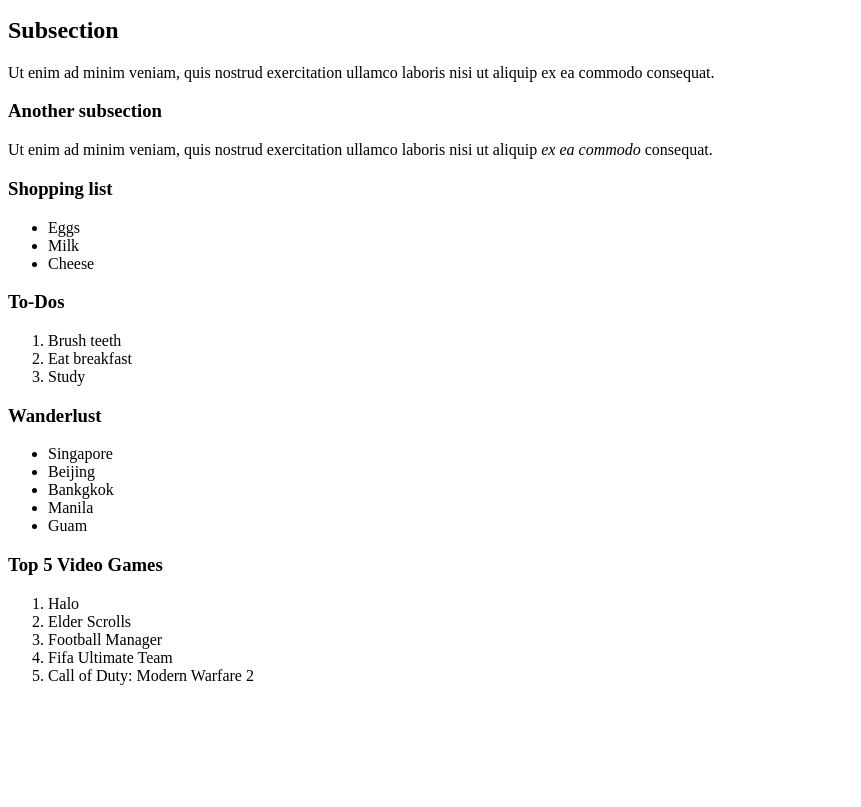
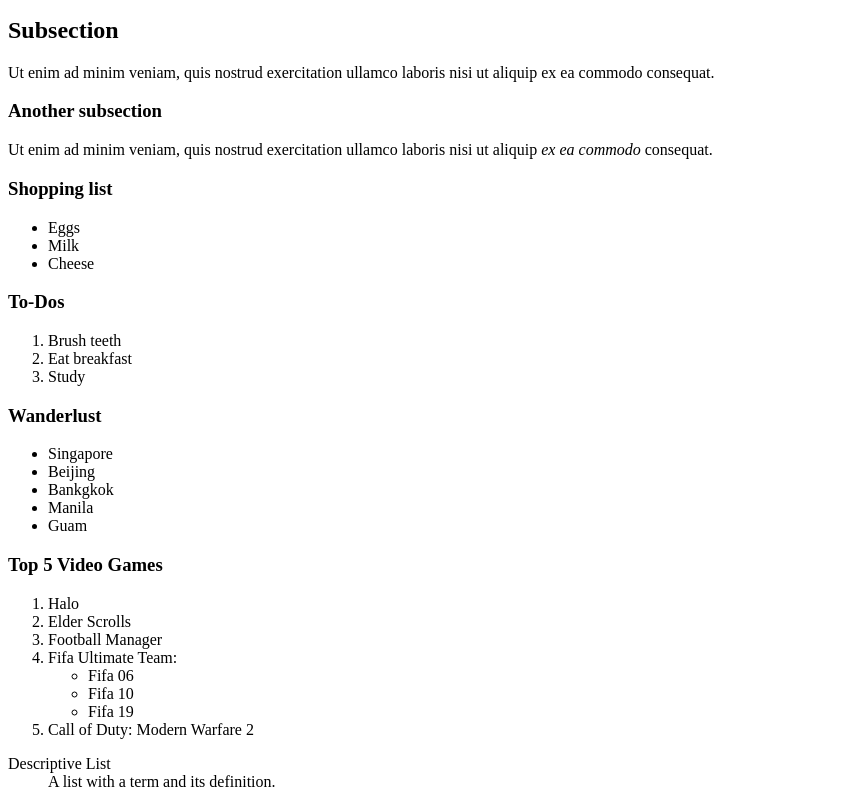
Before and after one commit to 1jeffreyli/git_test, a plain HTML site: page myFirstWebsite/index.html in a window 1280 px wide. Shown: the part 101-908 px from the top of the page, without its empty margins (0-861 px from the left). Before the commit the page ends 802 px from the top, so only its background shows below. Drawn offline with Linux system fonts and the light colour scheme.

Commit message:
Add list elements

```diff
--- a/myFirstWebsite/index.html
+++ b/myFirstWebsite/index.html
@@ -47,9 +47,20 @@
         <li>Halo</li>
         <li>Elder Scrolls</li>
         <li>Football Manager</li>
-        <li>Fifa Ultimate Team</li>
+        <li>Fifa Ultimate Team:
+            <ul>
+                <li>Fifa 06</li>
+                <li>Fifa 10</li>
+                <li>Fifa 19</li>
+            </ul>
+        </li>
         <li>Call of Duty: Modern Warfare 2</li>
     </ol>
+
+    <dl>
+        <dt>Descriptive List</dt>
+        <dd>A list with a term and its definition.</dd>
+    </dl>
     </body>
 
 </html>
```
